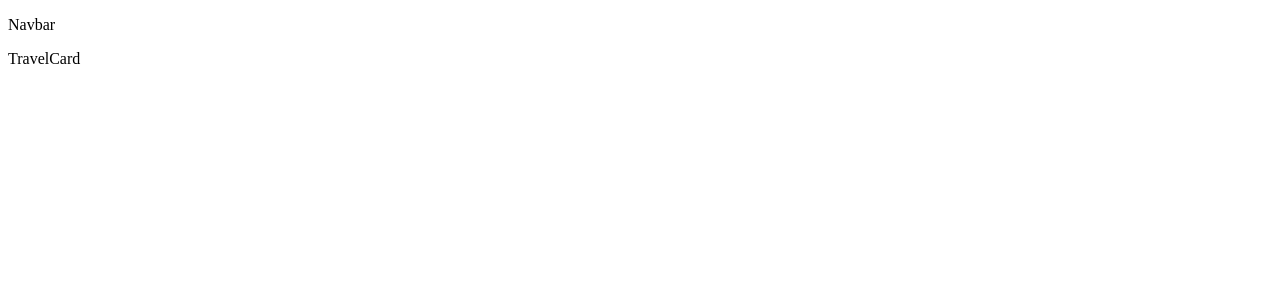
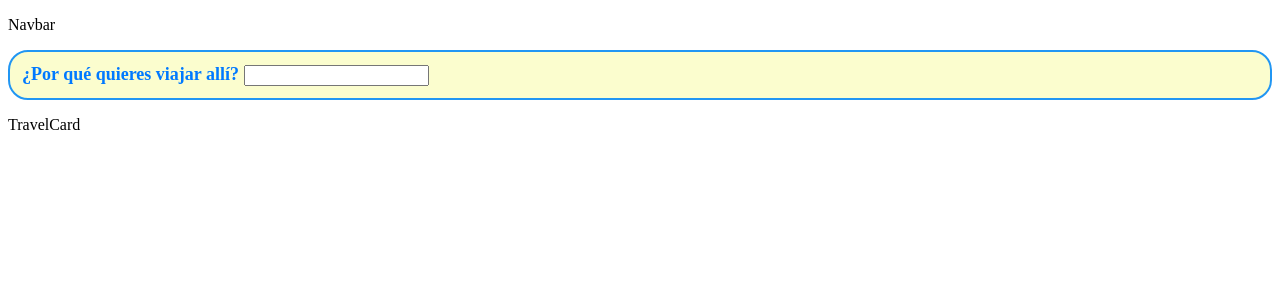
Before and after one commit to Euge-Saravia/HappyTravel, a React (Vite) app: page /travel/create in a window 1280 px wide. Shown: the top 300 px of the page. Built offline with nearby package versions, Linux system fonts and the light colour scheme.

Commit message:
structure description travel

```diff
--- /dev/null
+++ b/src/components/descriptionTravel/DescriptionTravel.jsx
@@ -0,0 +1,13 @@
+import "./descriptionTravel.scss"
+
+
+const DescriptionTravel = () => {
+  return (
+    <div className="description">
+      <label for="DescriptionTravel">¿Por qué quieres viajar allí? </label>
+      <input type="text" name="DescriptionTravel"/>
+    </div>
+  );
+};
+
+export default DescriptionTravel;
--- /dev/null
+++ b/src/components/descriptionTravel/descriptionTravel.scss
@@ -0,0 +1,28 @@
+
+.description,
+.description {
+  border: 1px #00bcd4 solid;
+  border-radius: 5px;
+  padding: 6px;
+  background: rgba(0, 0, 0, 0.1);
+  color: #00bcd4;
+}
+
+.description:focus,
+.description:focus {
+  background: #FBFDCE;
+  color: #FBFDCE;
+}
+
+.description {
+  text-decoration: none;
+  padding: 12px;
+  font-weight: 600;
+  font-size: 18px;
+  color: #0079FF ;
+  background-color: #FBFDCE;
+  border-radius: 20px;
+  border: 2px solid #2196f3;
+  transition: all 1s ease;
+  -webkit-transition: all 1s ease;
+}
--- a/src/pages/TravelCard.jsx
+++ b/src/pages/TravelCard.jsx
@@ -1,7 +1,12 @@
+import DescriptionTravel from "../components/descriptionTravel/DescriptionTravel";
+
 const TravelCard = () => {
-    return (
-        <p>TravelCard</p>
-    )
-}
+  return (
+    <div>
+      <DescriptionTravel />
+      <p>TravelCard</p>
+    </div>
+  );
+};
 
 export default TravelCard;
```
